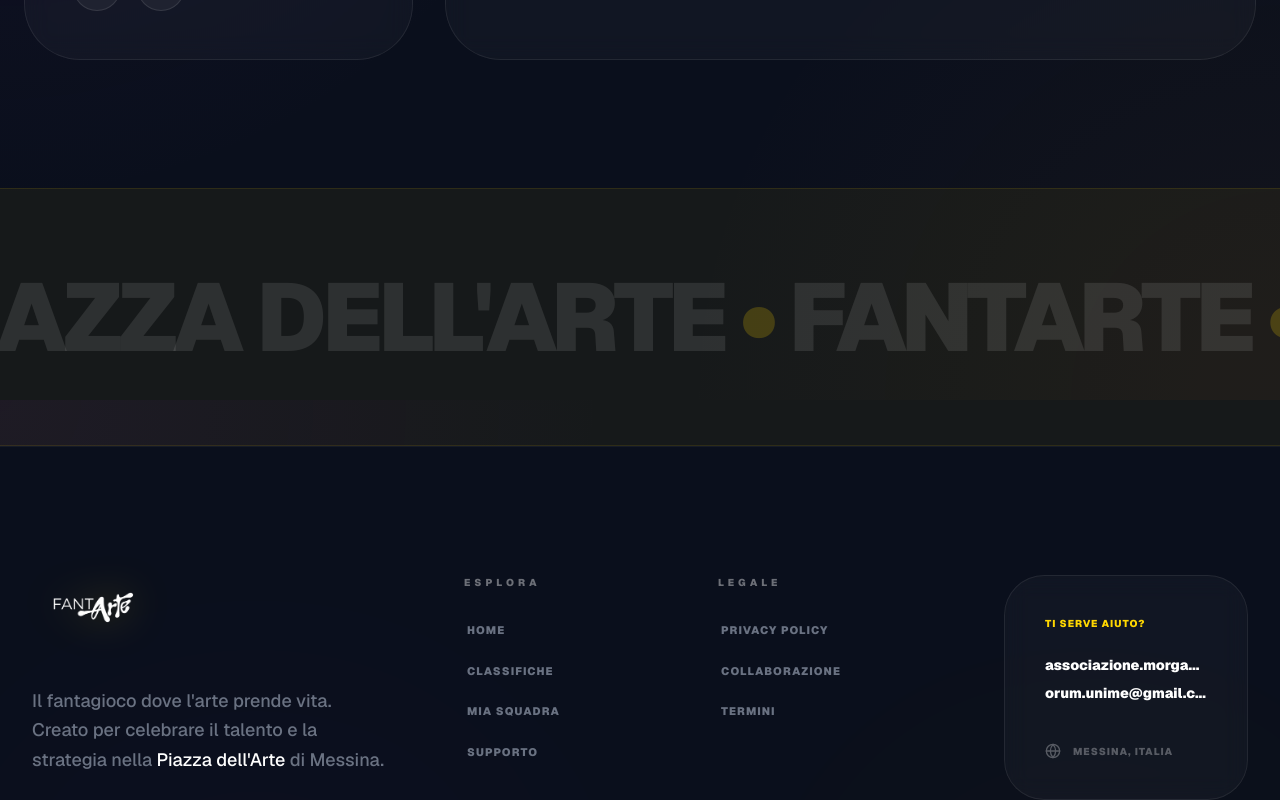
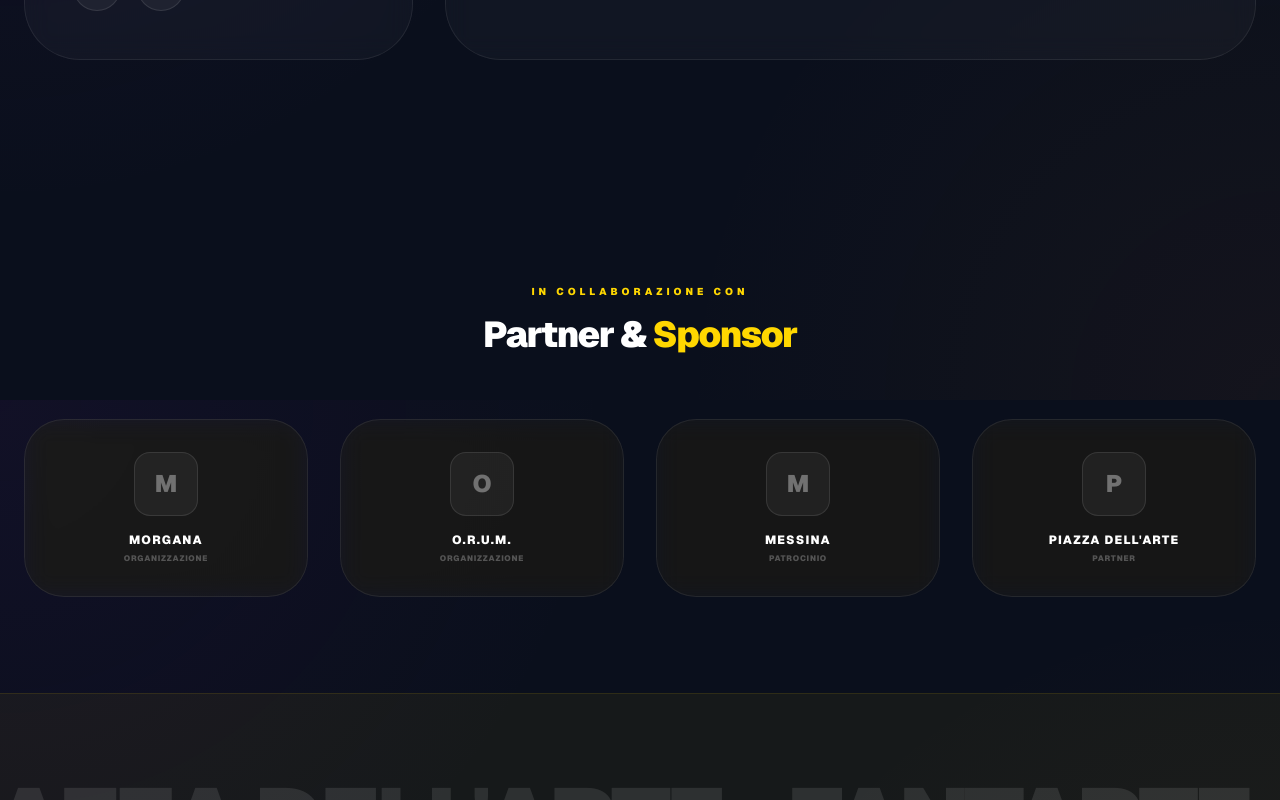
Before and after one commit to Mantineo-Massimo/fantarte, a Next.js app: page / in a window 1280 px wide. Shown: the part 2000-2800 px from the top of the page. Built offline with nearby package versions, Linux system fonts and the light colour scheme; no server answers.

Commit message:
feat: add Sponsors and Partners section to homepage with interactive cards

```diff
--- a/src/app/page.tsx
+++ b/src/app/page.tsx
@@ -137,6 +137,43 @@
           </motion.div>
         </section>
 
+        {/* Sponsors & Partners Section */}
+        <section className="py-24 px-6 max-w-7xl mx-auto">
+          <motion.div
+            initial={{ opacity: 0 }}
+            whileInView={{ opacity: 1 }}
+            viewport={{ once: true }}
+            className="text-center mb-16"
+          >
+            <p className="text-oro text-[10px] font-black uppercase tracking-[0.4em] mb-4">In Collaborazione Con</p>
+            <h2 className="text-4xl font-black tracking-tighter">Partner & <span className="text-oro">Sponsor</span></h2>
+          </motion.div>
+
+          <div className="grid grid-cols-2 md:grid-cols-4 gap-8">
+            {[
+              { name: "Morgana", role: "Organizzazione" },
+              { name: "O.R.U.M.", role: "Organizzazione" },
+              { name: "Messina", role: "Patrocinio" },
+              { name: "Piazza dell'Arte", role: "Partner" }
+            ].map((p, i) => (
+              <motion.div
+                key={i}
+                initial={{ opacity: 0, y: 20 }}
+                whileInView={{ opacity: 1, y: 0 }}
+                transition={{ delay: i * 0.1 }}
+                viewport={{ once: true }}
+                className="glass p-8 rounded-[2.5rem] border border-white/5 flex flex-col items-center justify-center grayscale hover:grayscale-0 transition-all cursor-pointer group"
+              >
+                <div className="w-16 h-16 rounded-2xl bg-white/5 border border-white/10 mb-4 flex items-center justify-center group-hover:border-oro/30 transition-all">
+                  <span className="text-2xl font-black text-gray-500 group-hover:text-oro">{p.name.charAt(0)}</span>
+                </div>
+                <p className="font-black text-xs uppercase tracking-widest mb-1">{p.name}</p>
+                <p className="text-[8px] font-black text-gray-600 uppercase tracking-widest">{p.role}</p>
+              </motion.div>
+            ))}
+          </div>
+        </section>
+
         {/* Marquee Revolution */}
         <section className="py-20 bg-oro/5 border-y border-oro/10 overflow-hidden">
           <div className="flex animate-marquee whitespace-nowrap">
```
